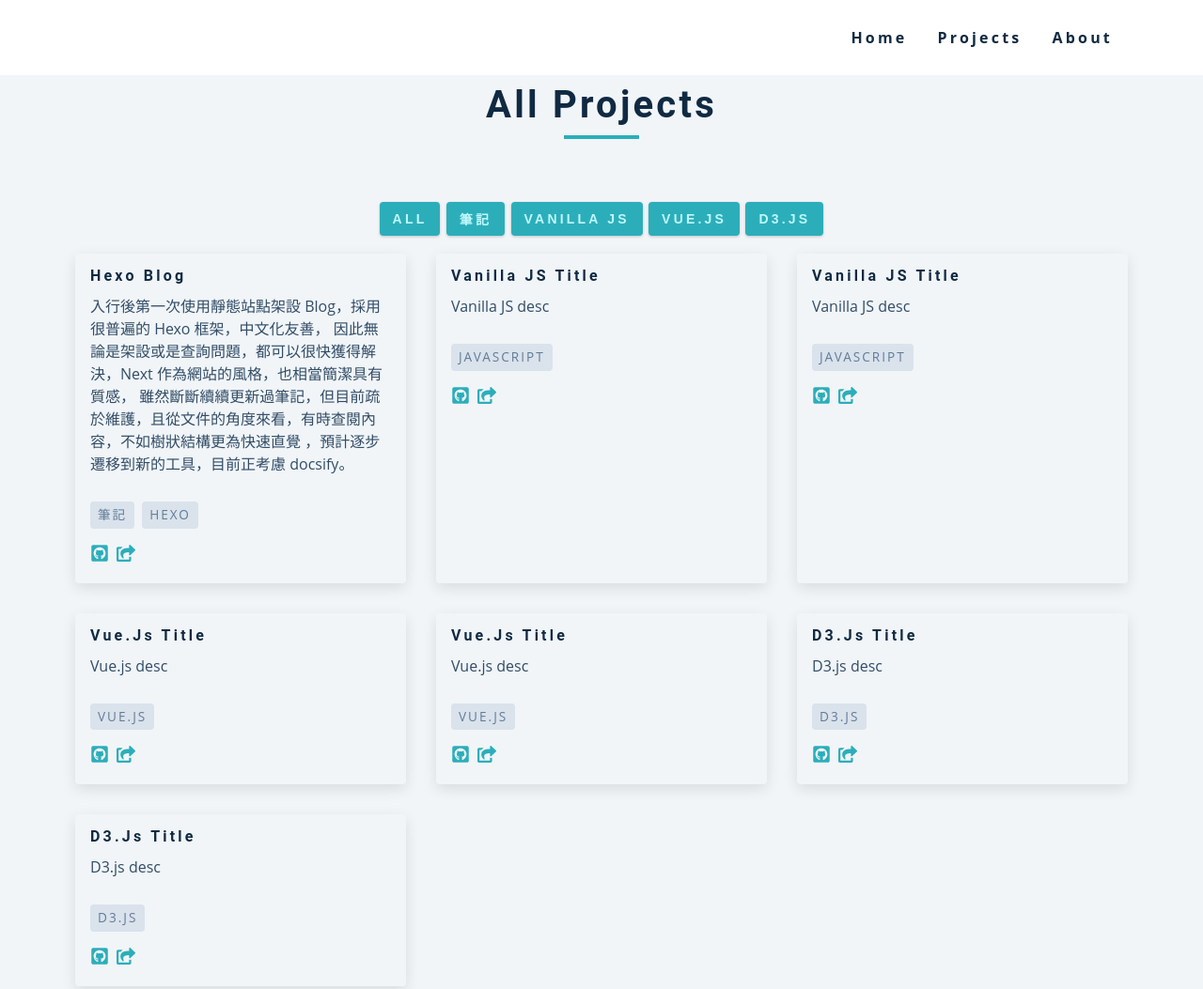
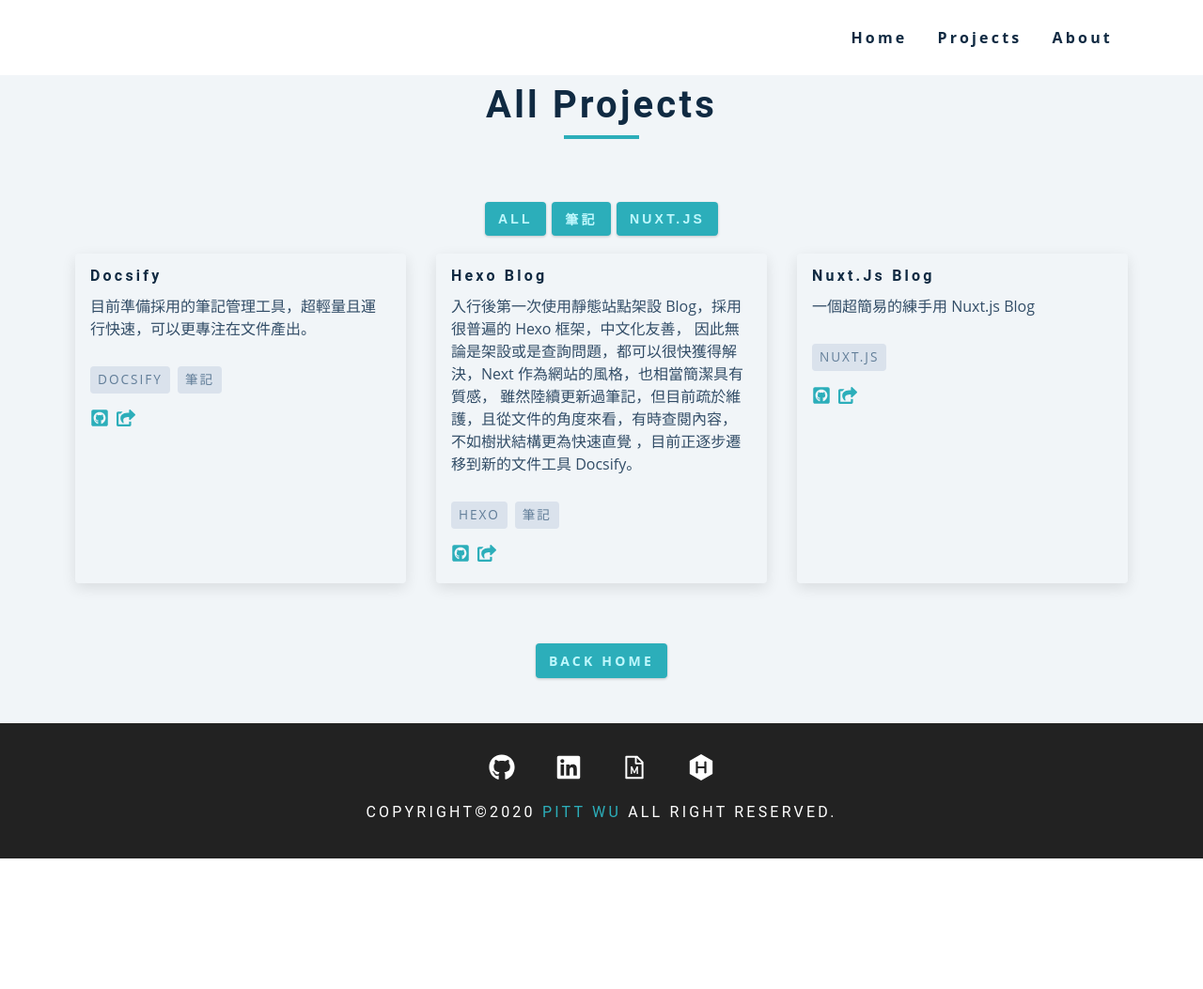
Before and after one commit to wuzhe0912/portfolio-app-gatsby, a Gatsby site: page /projects in a window 1280 px wide. Shown: the top 1053 px of the page at 94% size. After the commit the page ends 914 px from the top, so only its background shows below. Built offline with nearby package versions, Linux system fonts and the light colour scheme; Gatsby itself is replaced by a stand-in of ours.

Commit message:
[fix]：調整部分連結，並修正 logo 在 768 以下尺寸

```diff
--- a/src/constants/project-list.js
+++ b/src/constants/project-list.js
@@ -4,16 +4,25 @@ export default [
     tag: '筆記',
     list: [
       {
+        title: "Docsify",
+        desc: `
+                目前準備採用的筆記管理工具，超輕量且運行快速，可以更專注在文件產出。
+              `,
+        github: 'https://github.com/wuzhe0912/docsify-note',
+        link: 'https://docsify-pitt.netlify.app/',
+        tags: ['Docsify', '筆記'],
+      },
+      {
         title: "Hexo Blog",
         desc: `
                 入行後第一次使用靜態站點架設 Blog，採用很普遍的 Hexo 框架，中文化友善，
                 因此無論是架設或是查詢問題，都可以很快獲得解決，Next 作為網站的風格，也相當簡潔具有質感，
-                雖然斷斷續續更新過筆記，但目前疏於維護，且從文件的角度來看，有時查閱內容，不如樹狀結構更為快速直覺
-                ，預計逐步遷移到新的工具，目前正考慮 docsify。
+                雖然陸續更新過筆記，但目前疏於維護，且從文件的角度來看，有時查閱內容，不如樹狀結構更為快速直覺
+                ，目前正逐步遷移到新的文件工具 Docsify。
               `,
         github: 'https://github.com/wuzhe0912/pittwu-blog',
         link: 'https://pittwu-blog.netlify.app/',
-        tags: ['筆記', 'Hexo'],
+        tags: ['Hexo', '筆記'],
       },
     ],
   },
@@ -37,63 +46,76 @@ export default [
   //     },
   //   ],
   // },
+  // {
+  //   id: 1,
+  //   tag: 'JavaScript',
+  //   list: [
+  //     {
+  //       title: "Vanilla JS title",
+  //       desc: `Vanilla JS desc`,
+  //       github: '',
+  //       link: 'https://www.oxxostudio.tw/articles/201908/js-array.html',
+  //       tags: ['JavaScript'],
+  //     },
+  //     {
+  //       title: "Vanilla JS title",
+  //       desc: `Vanilla JS desc`,
+  //       github: '',
+  //       link: '',
+  //       tags: ['JavaScript'],
+  //     },
+  //   ],
+  // },
+  // {
+  //   id: 2,
+  //   tag: 'Vue.js',
+  //   list: [
+  //     {
+  //       title: "Vue.js title",
+  //       desc: `Vue.js desc`,
+  //       github: '',
+  //       link: '',
+  //       tags: ['Vue.js'],
+  //     },
+  //     {
+  //       title: "Vue.js title",
+  //       desc: `Vue.js desc`,
+  //       github: '',
+  //       link: '',
+  //       tags: ['Vue.js'],
+  //     },
+  //   ],
+  // },
+  // {
+  //   id: 3,
+  //   tag: 'D3.js',
+  //   list: [
+  //     {
+  //       title: "D3.js title",
+  //       desc: `D3.js desc`,
+  //       github: '',
+  //       link: '',
+  //       tags: ['D3.js'],
+  //     },
+  //     {
+  //       title: "D3.js title",
+  //       desc: `D3.js desc`,
+  //       github: '',
+  //       link: '',
+  //       tags: ['D3.js'],
+  //     },
+  //   ],
+  // },
   {
-    id: 1,
-    tag: 'Vanilla JS',
+    id: 4,
+    tag: 'Nuxt.js',
     list: [
       {
-        title: "Vanilla JS title",
-        desc: `Vanilla JS desc`,
-        github: '',
-        link: 'https://www.oxxostudio.tw/articles/201908/js-array.html',
-        tags: ['JavaScript'],
-      },
-      {
-        title: "Vanilla JS title",
-        desc: `Vanilla JS desc`,
-        github: '',
-        link: '',
-        tags: ['JavaScript'],
-      },
-    ],
-  },
-  {
-    id: 2,
-    tag: 'Vue.js',
-    list: [
-      {
-        title: "Vue.js title",
-        desc: `Vue.js desc`,
-        github: '',
-        link: '',
-        tags: ['Vue.js'],
-      },
-      {
-        title: "Vue.js title",
-        desc: `Vue.js desc`,
-        github: '',
-        link: '',
-        tags: ['Vue.js'],
-      },
-    ],
-  },
-  {
-    id: 3,
-    tag: 'D3.js',
-    list: [
-      {
-        title: "D3.js title",
-        desc: `D3.js desc`,
-        github: '',
-        link: '',
-        tags: ['D3.js'],
-      },
-      {
-        title: "D3.js title",
-        desc: `D3.js desc`,
-        github: '',
-        link: '',
-        tags: ['D3.js'],
+        title: "Nuxt.js Blog",
+        desc: `一個超簡易的練手用 Nuxt.js Blog`,
+        github: 'https://github.com/wuzhe0912/nuxt-blog',
+        link: 'https://activello-nuxt-blog.netlify.app',
+        tags: ['Nuxt.js'],
       },
     ],
   },
--- a/src/constants/socialLinks.js
+++ b/src/constants/socialLinks.js
@@ -16,12 +16,12 @@ const data = [
   {
     id: 2,
     icon: <FaLinkedin className="social-icon"></FaLinkedin>,
-    url: "",
+    url: "https://www.linkedin.com/in/pitt-wu-17ab03b4/",
   },
   {
     id: 3,
     icon: <AiOutlineFileMarkdown className="social-icon"></AiOutlineFileMarkdown>,
-    url: "",
+    url: "https://docsify-pitt.netlify.app/",
   },
   {
     id: 4,
@@ -37,7 +37,7 @@ const data = [
 const links = data.map(link => {
   return (
     <li key={link.id}>
-      <a href={link.url} className="social-link">
+      <a href={link.url} target="_blank" className="social-link">
         {link.icon}
       </a>
     </li>
--- a/src/css/main.css
+++ b/src/css/main.css
@@ -899,7 +899,6 @@ About Page
   margin-bottom: 2rem;
   margin-left: 1rem;
   height: 25rem;
-  border-radius: 24px;
 }
 .about-text .section-title {
   margin-bottom: 2rem;
--- a/src/css/page.css
+++ b/src/css/page.css
@@ -61,3 +61,22 @@
   justify-content: center;
   padding: 3rem 0;
 }
+
+/* about */
+.personal-img {
+  border-radius: var(--radius);
+  box-shadow: var(--light-shadow);
+  transition: var(--transition);
+}
+
+.personal-img:hover {
+  box-shadow: var(--dark-shadow);
+  transform: scale(1.02);
+}
+
+/* nav */
+@media screen and (max-width: 768px) {
+  .nav-logo {
+    width: 220px;
+  }
+}
--- a/src/pages/about.js
+++ b/src/pages/about.js
@@ -13,7 +13,7 @@ const About = () => {
   return <Layout>
     <section className="about-page">
       <div className="section-center about-center">
-        <img className="about-img" src={about} alt="about" />
+        <img className="about-img personal-img" src={about} alt="about" />
         <article className="about-text">
           <Title title="About Me" />
           <p>
```
